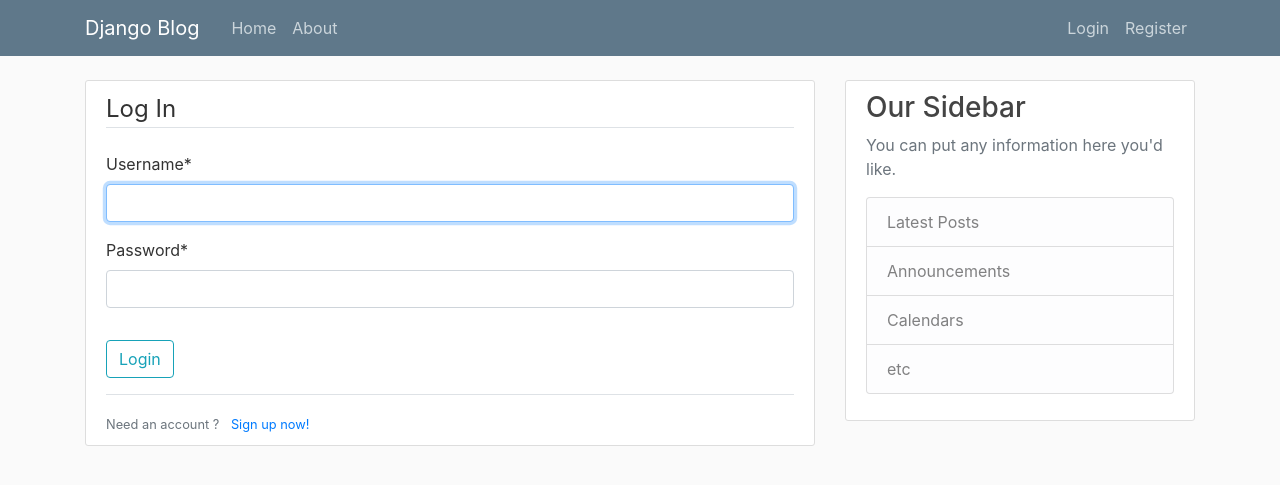
After one commit to akhilcjose/project-django, a Django app: page /login/ in a window 1280 px wide. The commit adds this page. Shown: the top 485 px of the page. Run offline with Django 3.2, Linux system fonts and the light colour scheme; some libraries are stand-ins or nearby versions.

Commit message:
fourth commit

```diff
--- a/blog/templates/blog/base.html
+++ b/blog/templates/blog/base.html
@@ -29,8 +29,13 @@
               </div>
               <!-- Navbar Right Side -->
               <div class="navbar-nav">
-                <a class="nav-item nav-link" href="#">Login</a>
-                <a class="nav-item nav-link" href="#">Register</a>
+                {% if user.is_authenticated %}
+                  <a class="nav-item nav-link" href="{% url 'profile' %}">Profile</a>
+                  <a class="nav-item nav-link" href="{% url 'logout' %}">Logout</a>
+                {% else %}
+                  <a class="nav-item nav-link" href="{% url 'login' %}">Login</a>
+                  <a class="nav-item nav-link" href="{% url 'register' %}">Register</a>
+                {% endif %}
               </div>
             </div>
           </div>
--- a/my_project1/settings.py
+++ b/my_project1/settings.py
@@ -123,3 +123,7 @@
 STATIC_URL = '/static/'
 
 CRISPY_TEMPLATE_PACK = 'bootstrap4'
+
+LOGIN_REDIRECT_URL = 'blog-home'
+
+LOGIN_URL = 'login'
--- a/my_project1/urls.py
+++ b/my_project1/urls.py
@@ -14,6 +14,7 @@
     2. Add a URL to urlpatterns:  path('blog/', include('blog.urls'))
 """
 from django.contrib import admin
+from django.contrib.auth import views as auth_views
 from django.urls import path, include
 from users import views as user_views
 
@@ -21,6 +22,9 @@
 urlpatterns = [
     path('admin/', admin.site.urls),
     path('register/', user_views.register, name='register'),
+    path('profile/', user_views.profile, name='profile'),
+    path('login/', auth_views.LoginView.as_view(template_name='users/login.html'), name='login'),
+    path('logout/', auth_views.LogoutView.as_view(template_name='users/logout.html'), name='logout'),
     path('', include('blog.urls')),
 
 ]
--- /dev/null
+++ b/users/templates/users/login.html
@@ -0,0 +1,21 @@
+{% extends "blog/base.html" %}
+{% load crispy_forms_tags %}
+{% block content %}
+    <div class="content-section">
+        <form method="POST">
+            {% csrf_token %}
+            <fieldset class="form-group">
+                <legend class="border-bottom mb-4">Log In</legend>
+                {{ form|crispy }}
+            </fieldset>
+            <div class="form-group">
+                <button class="btn btn-outline-info" type="submit">Login</button>
+            </div>
+        </form>
+        <div class="border-top pt-3">
+            <small class="text-muted">
+                Need an account ? <a class="ml-2" href="{% url 'register' %}">Sign up now! </a>
+            </small>
+        </div>
+    </div>
+{% endblock content %}
--- /dev/null
+++ b/users/templates/users/profile.html
@@ -0,0 +1,5 @@
+{% extends "blog/base.html" %}
+{% load crispy_forms_tags %}
+{% block content %}
+    <h1>{{ user.username }}</h1>
+{% endblock content %}
```
Also changed, not shown: users/templates/users/logout.html (added, +9 -0 lines), users/views.py (+7 -2 lines).
